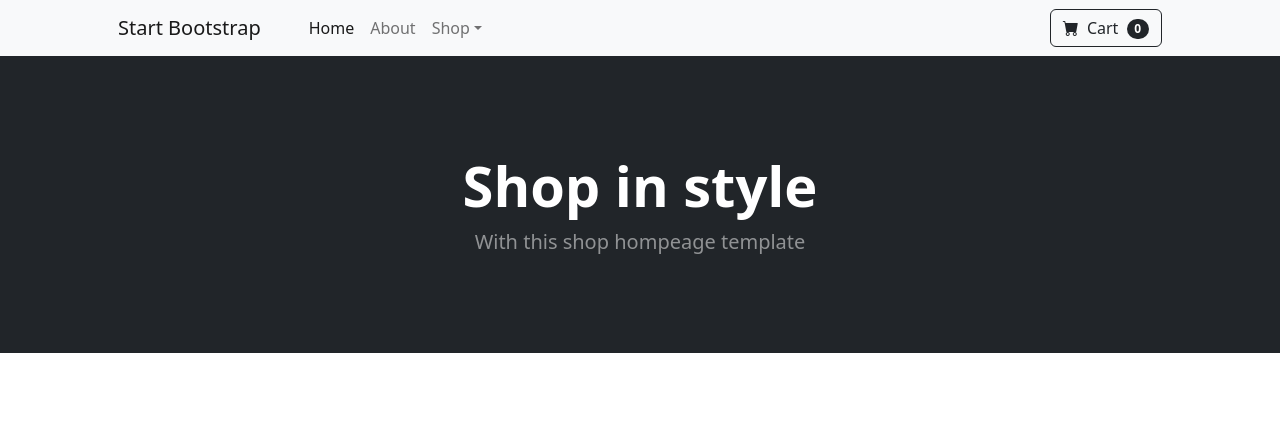
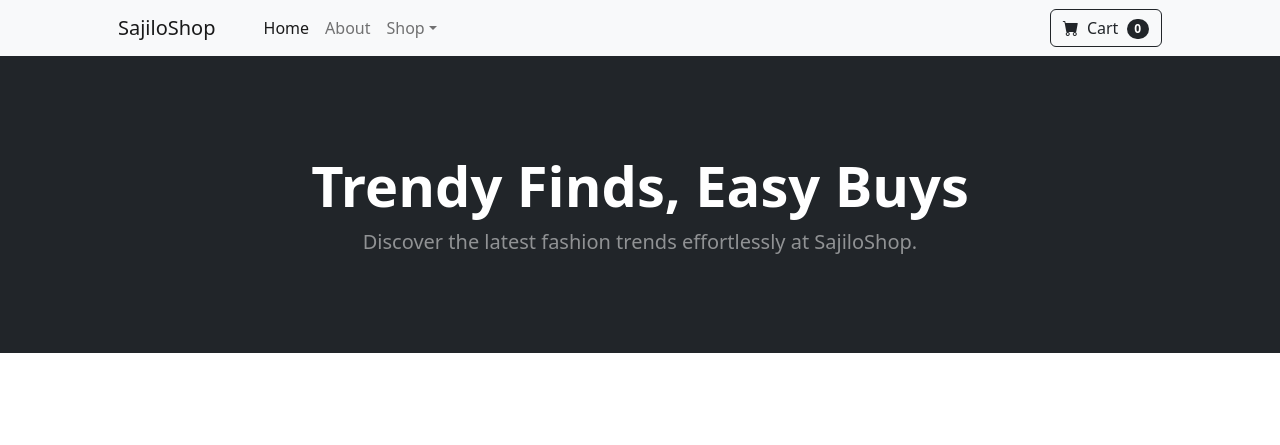
Before and after one commit to suman154/SajiloShop, a Django app: page / in a window 1280 px wide. Shown: the top 445 px of the page. Run offline with Django 5.2, Linux system fonts and the light colour scheme; grey boxes labelled with a size stand in for pictures from a placeholder-image service; some libraries are stand-ins or nearby versions.

Commit message:
changes in models and templates

```diff
--- a/store/models.py
+++ b/store/models.py
@@ -8,6 +8,9 @@
 
     def __str__(self):
         return self.name
+
+    class meta:
+        verbose_name_plural = 'categories'
 
 
 class Customer(models.Model):
--- a/store/templates/index.html
+++ b/store/templates/index.html
@@ -6,7 +6,7 @@
         <meta name="viewport" content="width=device-width, initial-scale=1, shrink-to-fit=no" />
         <meta name="description" content="" />
         <meta name="author" content="" />
-        <title>Shop Homepage - Start Bootstrap Template</title>
+        <title>SajiloShop</title>
         <!-- Favicon-->
         <link rel="icon" type="image/x-icon" href="assets/favicon.ico" />
         <!-- Bootstrap icons-->
@@ -18,7 +18,7 @@
         <!-- Navigation-->
         <nav class="navbar navbar-expand-lg navbar-light bg-light">
             <div class="container px-4 px-lg-5">
-                <a class="navbar-brand" href="#!">Start Bootstrap</a>
+                <a class="navbar-brand" href="#!">SajiloShop</a>
                 <button class="navbar-toggler" type="button" data-bs-toggle="collapse" data-bs-target="#navbarSupportedContent" aria-controls="navbarSupportedContent" aria-expanded="false" aria-label="Toggle navigation"><span class="navbar-toggler-icon"></span></button>
                 <div class="collapse navbar-collapse" id="navbarSupportedContent">
                     <ul class="navbar-nav me-auto mb-2 mb-lg-0 ms-lg-4">
@@ -48,8 +48,8 @@
         <header class="bg-dark py-5">
             <div class="container px-4 px-lg-5 my-5">
                 <div class="text-center text-white">
-                    <h1 class="display-4 fw-bolder">Shop in style</h1>
-                    <p class="lead fw-normal text-white-50 mb-0">With this shop hompeage template</p>
+                    <h1 class="display-4 fw-bolder">Trendy Finds, Easy Buys</h1>
+                    <p class="lead fw-normal text-white-50 mb-0">Discover the latest fashion trends effortlessly at SajiloShop.</p>
                 </div>
             </div>
         </header>
```
